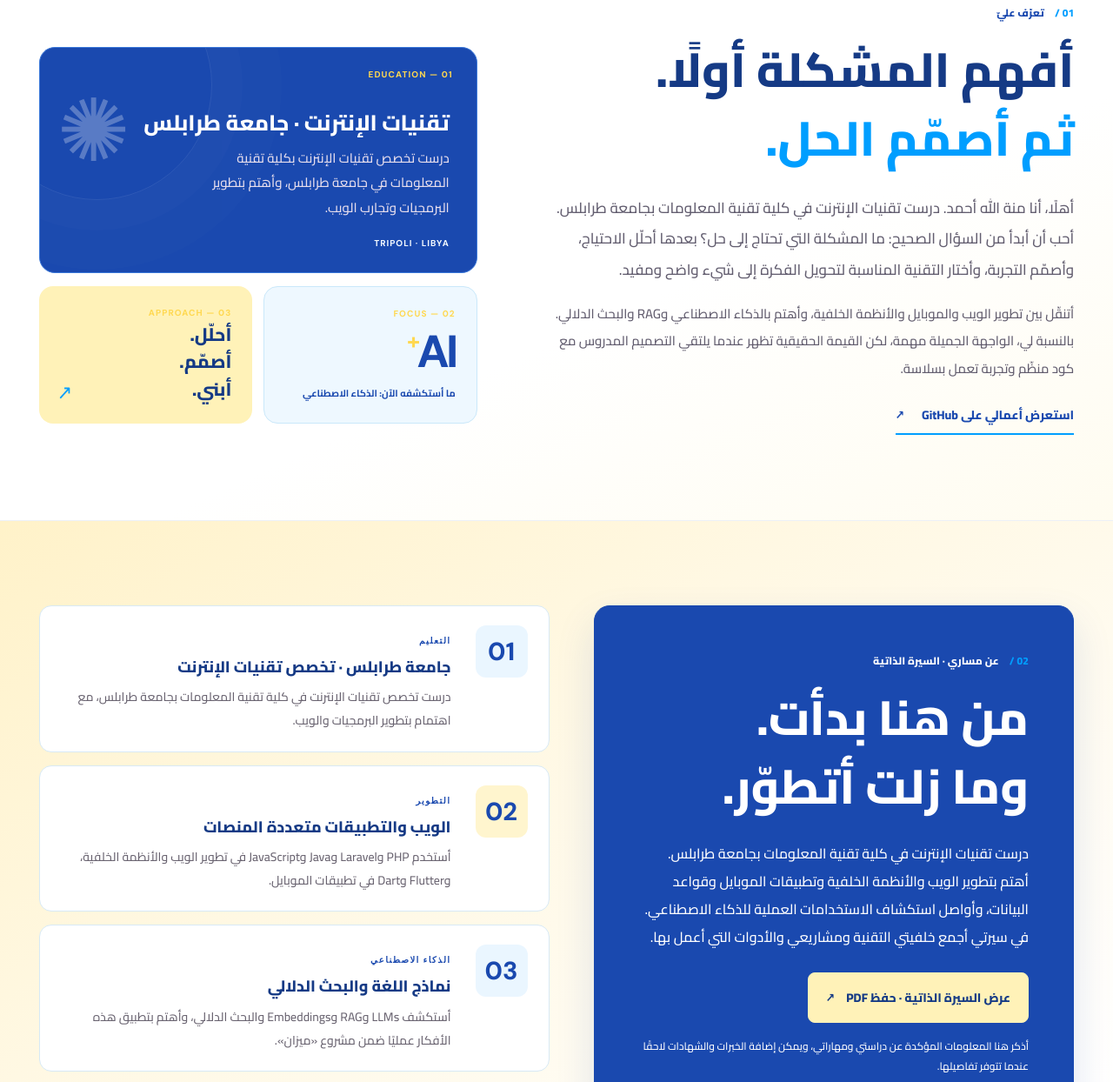
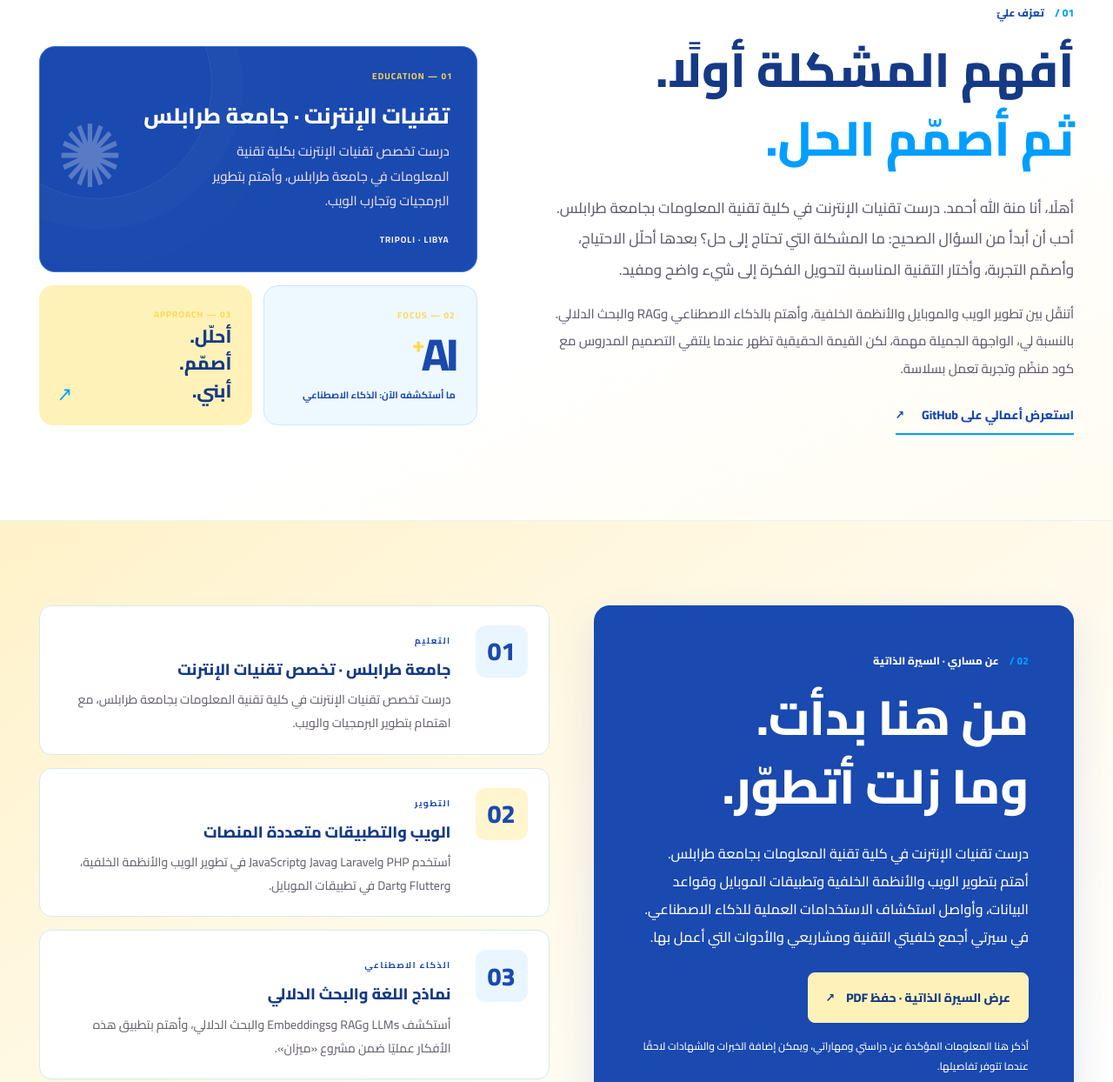
Before and after one commit to MENA626/personal-blog, a plain HTML site: page index.html in a window 1280 px wide. Shown: the part 894-2138 px from the top of the page at 87% size. Drawn offline with Linux system fonts and the light colour scheme.

Commit message:
Apply Thmanyah typography consistently throughout blog

```diff
--- a/index.html
+++ b/index.html
@@ -2408,6 +2408,28 @@ html[lang="ar"] .contact-title{line-height:1.5}
   html[lang="ar"] .hero-saas-title{line-height:1.52}
 }
 
+/* Sitewide Thmanyah typography: use only locally licensed font installations.
+   The official font license does not permit rehosting the font binaries. */
+html body,
+html body :where(*) {
+  font-family:var(--thmanyah-body) !important;
+}
+html body :is(
+  h1,h2,h3,h4,h5,h6,
+  .hero-title,.hero-saas-title,.editorial-heading,.contact-title,
+  .hero-panel-bottom strong,.hero-flat-word,
+  .project-details h3,.video-card h3,.note-card h3
+) {
+  font-family:var(--thmanyah-heading) !important;
+}
+html body :is(
+  .notes .note-card p,.notes .note-excerpt,
+  article p,article li,.article-body p,.article-body li
+) {
+  font-family:var(--thmanyah-reading) !important;
+}
+
+
   </style>
 
 </head>
```
